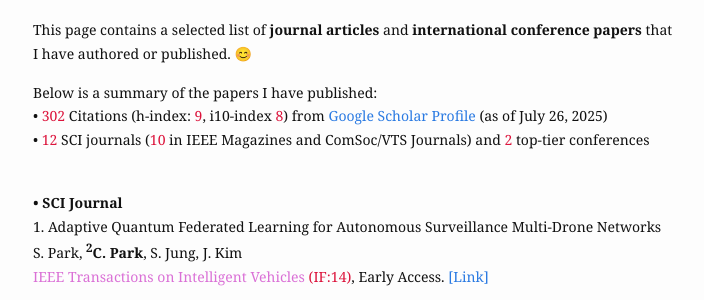
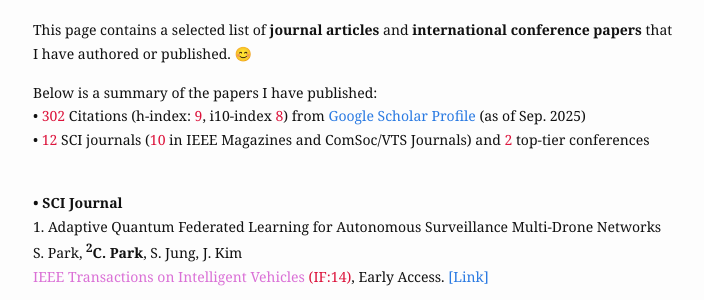
Before and after one commit to cosdeneb/cosdeneb.github.io, a Jekyll site: the page built from publication.md, in a window 1280 px wide and 900 px high. Shown: the part 138-438 px from the top of the window, without its empty margins (287-991 px from the left). Built offline with Jekyll 4.4.1, drawn with Linux system fonts in a browser that asks for light colours.

Commit message:
Update publication.md

```diff
--- a/publication.md
+++ b/publication.md
@@ -8,7 +8,7 @@
 <br/>
 
 Below is a summary of the papers I have published: <br/>
-• <font color='#dc143c'>302</font> Citations (h-index: <font color='#dc143c'>9</font>, i10-index <font color='#dc143c'>8</font>) from <a href="https://scholar.google.com/citations?hl=ko&user=fGD7V2IAAAAJ">Google Scholar Profile</a> (as of July 26, 2025) <br/>
+• <font color='#dc143c'>302</font> Citations (h-index: <font color='#dc143c'>9</font>, i10-index <font color='#dc143c'>8</font>) from <a href="https://scholar.google.com/citations?hl=ko&user=fGD7V2IAAAAJ">Google Scholar Profile</a> (as of Sep. 2025) <br/>
 • <font color='#dc143c'>12</font> SCI journals (<font color='#dc143c'>10</font> in IEEE Magazines and ComSoc/VTS Journals) and <font color='#dc143c'>2</font> top-tier conferences <br/>
 <br/>
 
```
